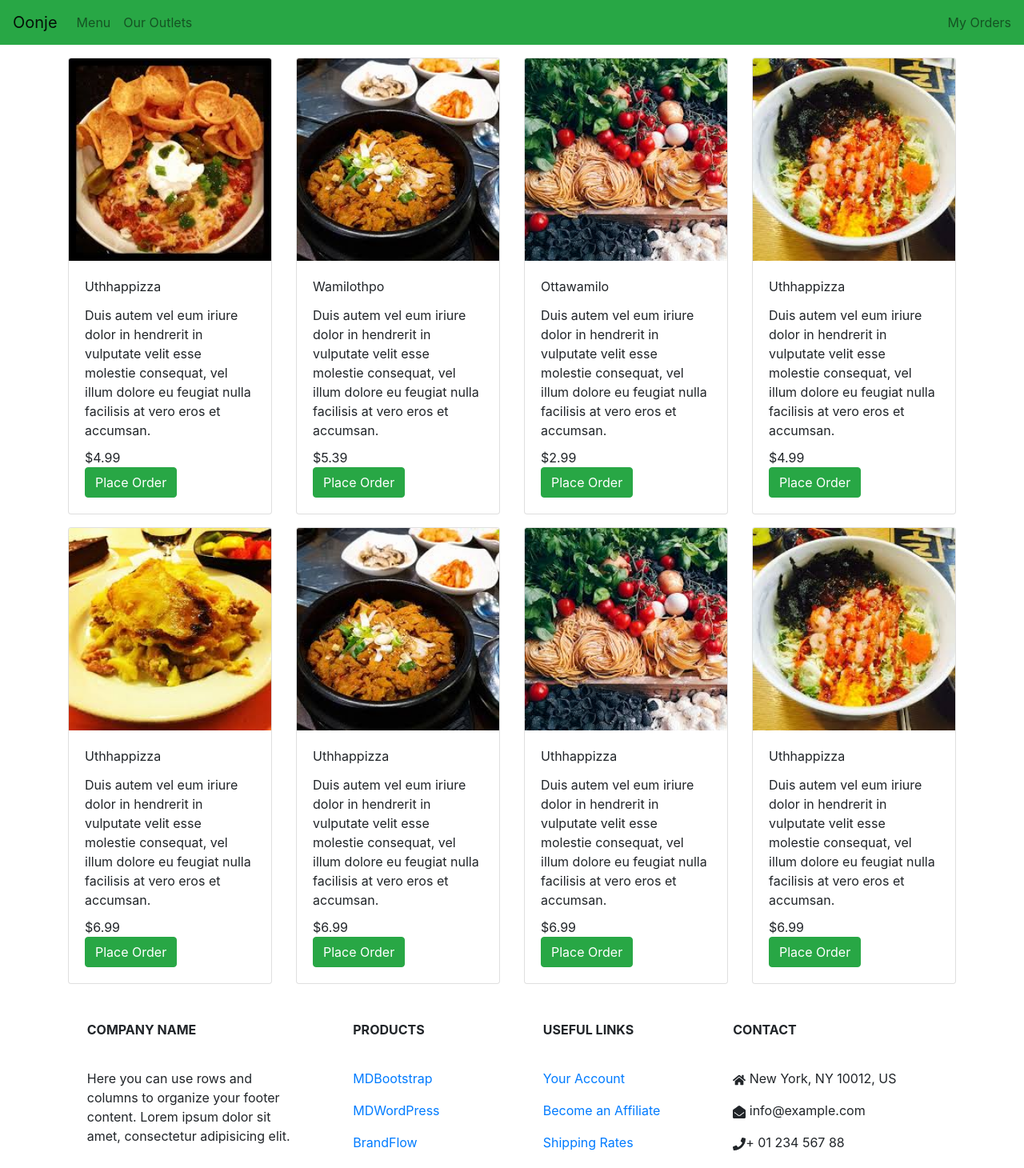
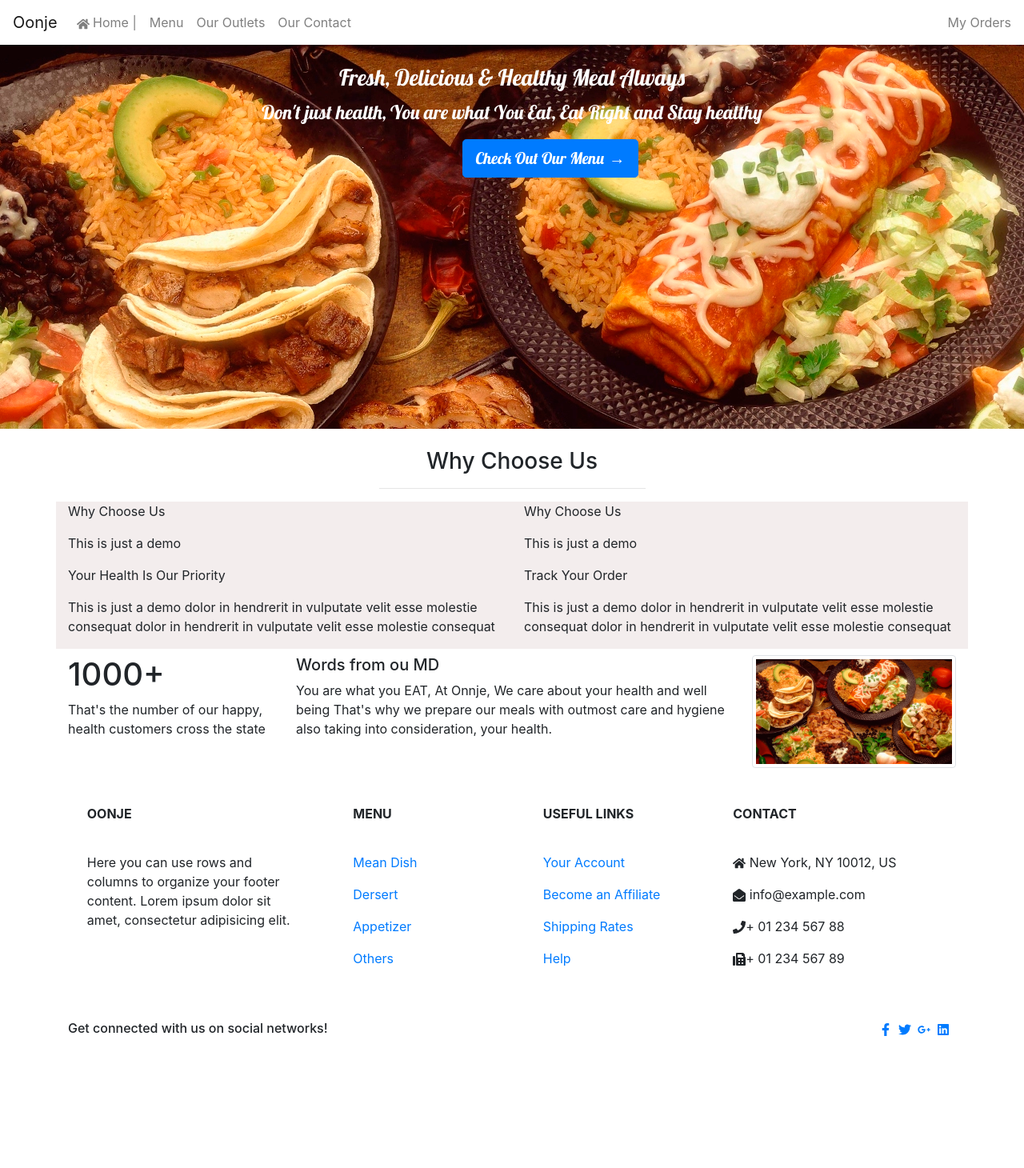
Before and after one commit to kehdcode/Onje, a React (Create React App) app in the folder my-food/: page /home in a window 1280 px wide. Shown: the top 1460 px of the page at 80% size. After the commit the page ends 1322 px from the top, so only its background shows below. Built offline with nearby package versions, Linux system fonts and the light colour scheme.

Commit message:
styles and more components

```diff
--- a/my-food/src/App.js
+++ b/my-food/src/App.js
@@ -1,24 +1,20 @@
 import React, { useState, Component } from 'react';
-import Navigation from './Components/NavBar'
+import Main from './Components/Main'
 import './App.css';
-import { DISHES } from './shared/dishes'
-import Menu from './Components/Menu'
-import Footer from './Components/Footer'
+import { BrowserRouter } from 'react-router-dom'
+
 
 class App extends Component {
-  constructor(props){
-    super(props)
-    this.state = {
-      dishes: DISHES.items
-    }
-  }
+
   render(){
     return(
+      <BrowserRouter>
       <div>
-        <Navigation />
-        <Menu dishes={this.state.dishes}/>
-        <Footer />
+
+        <Main />
+
       </div>
+      </BrowserRouter>
     )
   }
 
--- /dev/null
+++ b/my-food/src/Components/Contact.js
@@ -0,0 +1,19 @@
+import React,  { Component } from "react";
+
+
+
+
+class Contact extends Component {
+    constructor(props){
+        super(props)
+    }
+
+    render(){
+        return(
+            <h1> Contact Us</h1>
+        )
+    }
+}
+
+
+export default Contact;
--- a/my-food/src/Components/Footer.js
+++ b/my-food/src/Components/Footer.js
@@ -13,7 +13,7 @@ function Footer (props) {
                     <div className="row mt-3">
 
                         <div className="col-md-3 col-lg-4 col-xl-3 mx-auto mb-4">
-                        <h6 className="text-uppercase font-weight-bold">Company name</h6>
+                        <h6 className="text-uppercase font-weight-bold">Oonje</h6>
                         <hr className="deep-purple accent-2 mb-4 mt-0 d-inline-block mx-auto" />
                         <p>Here you can use rows and columns to organize your footer content. Lorem ipsum dolor sit amet,
                         consectetur
@@ -23,19 +23,19 @@ function Footer (props) {
                         <div className="col-md-2 col-lg-2 col-xl-2 mx-auto mb-4">
 
 
-                            <h6 className="text-uppercase font-weight-bold">Products</h6>
+                            <h6 className="text-uppercase font-weight-bold">Menu</h6>
                             <hr className="deep-purple accent-2 mb-4 mt-0 d-inline-block mx-auto" />
                             <p>
-                            <a href="#!">MDBootstrap</a>
+                            <a href="#!">Mean Dish</a>
                             </p>
                             <p>
-                            <a href="#!">MDWordPress</a>
+                            <a href="#!">Dersert</a>
                             </p>
                             <p>
-                            <a href="#!">BrandFlow</a>
+                            <a href="#!">Appetizer</a>
                             </p>
                             <p>
-                            <a href="#!">Bootstrap Angular</a>
+                            <a href="#!">Others</a>
                             </p>
                         </div>
 
--- /dev/null
+++ b/my-food/src/Components/Home.css
@@ -0,0 +1,35 @@
+@import url('https://fonts.googleapis.com/css2?family=Lobster&family=Roboto:ital,wght@1,900&display=swap');
+
+.main-body {
+  background-image: url("/Food 6.jpg");
+  height: 60vh;
+  width: auto;
+  color: #fff;
+  border-radius: 0, 0, 10px;
+  font-size: x-large;
+  font-family: 'Lobster', cursive;
+  position: -webkit-sticky;
+  position: sticky;
+}
+.main-body button {
+  margin-left: 45%;
+}
+button >.arrow {
+  padding-left: 2px;
+  font-weight: 100;
+
+}
+hr.under {
+  width: 30%;
+}
+
+div.reason-all {
+
+ height: 150vh;
+
+}
+div.reason {
+  background-color: rgb(243, 237, 237);
+  width: 50%;
+  z-index: 1;
+}
--- /dev/null
+++ b/my-food/src/Components/Home.js
@@ -0,0 +1,81 @@
+import React, { Component } from "react";
+import { FaHome, FaEnvelopeOpen, FaPhone, FaFax, FaFacebookF, FaInstagram, FaTwitter, FaGooglePlusG, FaLinkedin} from "react-icons/fa";
+
+import './Home.css'
+
+
+
+class Home extends Component {
+
+    render(){
+        return(
+            <React.Fragment>
+            <div className="container-fluid">
+                <div className="row">
+                    <div className="col-12 main-body">
+                        <h3 className="text-center mt-4">Fresh, Delicious & Healthy Meal Always</h3>
+                        <p className="text-center">Don't just health, You are what You Eat, Eat Right and Stay healthy</p>
+                        <button type="button" className="btn btn-primary btn-lg center">Check Out Our Menu <span className="arrow">&#x2192;</span> </button>
+                    </div>
+
+                </div>
+            </div>
+            <div className="container ">
+                <div className="row">
+                    <div className="col-12">
+                        <h3 className="text-center mt-4">Why Choose Us</h3>
+                        <hr className="under" />
+                    </div>
+                </div>
+            </div>
+            <div className="container ">
+                <div className="row">
+                    <div className="col-6 reason one">
+                        <p className="">Why Choose Us</p>
+                        <p>This is just a demo</p>
+                    </div>
+                    <div className="col-6 reason two">
+                        <p className="">Why Choose Us</p>
+                        <p>This is just a demo</p>
+                    </div>
+                    <div className="col-6  reason">
+                        <p className="">Your Health Is Our Priority</p>
+                        <p>This is just a demo dolor in hendrerit in vulputate velit esse molestie consequat
+                        dolor in hendrerit in vulputate velit esse molestie consequat
+                        </p>
+                    </div>
+                    <div className="col-6 reason">
+                        <p className="">Track Your Order</p>
+                        <p>This is just a demo dolor in hendrerit in vulputate velit esse molestie consequat
+                        dolor in hendrerit in vulputate velit esse molestie consequat
+                        </p>
+                    </div>
+                </div>
+            </div>
+            <div className="container mt-2">
+                <div className="row">
+                    <div className="col-3">
+                        <h1>1000+</h1>
+                        <p>That's the number of our happy, health customers cross the state</p>
+                    </div>
+                    <div className="col-6">
+                        <h5> Words from ou MD </h5>
+                        <p>You are what you EAT, At Onnje, We care about your health and well being
+                            That's why we prepare our meals with outmost care and hygiene also taking
+                            into consideration, your health.
+                        </p>
+                    </div>
+                    <div className="col-3">
+                        <img src="../Food 6.jpg" className="img-thumbnail" />
+                    </div>
+                </div>
+
+            </div>
+            </React.Fragment>
+
+        )
+    }
+
+}
+
+export default Home
--- /dev/null
+++ b/my-food/src/Components/Main.js
@@ -0,0 +1,37 @@
+import React, { Component} from 'react'
+import { DISHES } from '../shared/dishes'
+import Home from './Home'
+import Menu from './Menu'
+import Footer from './Footer'
+import Navigation from './NavBar'
+import Contact from './Contact'
+import { Switch, Route, Redirect } from 'react-router-dom'
+
+
+
+class Main extends Component {
+   constructor(props){
+       super(props)
+       this.state = {
+           dishes : DISHES.items
+       }
+
+   }
+   render(){
+       return(
+           <div>
+             <Navigation />
+             <Switch >
+                <Route path="/home" component={Home} />
+                <Route exact path="/menu" component={() =><Menu dishes={this.state.dishes} />} />
+                <Route exact path="/contact" component={Contact} />
+                <Redirect to="/home" />
+             </Switch>
+
+             <Footer />
+           </div>
+       )
+   }
+}
+
+export default Main;
--- a/my-food/src/Components/Menu.js
+++ b/my-food/src/Components/Menu.js
@@ -12,9 +12,10 @@ class Menu extends Component {
 
 
     }
-    addToCart=(id) => {
+    addToCart=(id, price) => {
         console.log(id);
 
+        console.log(price);
     }
 
     render(){
@@ -27,7 +28,7 @@ class Menu extends Component {
                 <CardTitle>{dish.name}</CardTitle>
                 <CardText>{dish.description}</CardText>
                 <CardSubtitle> ${dish.price}</CardSubtitle>
-                <Button color="success" onClick={()=>this.addToCart(dish.id)}>Place Order</Button>
+                <Button color="success" onClick={()=>this.addToCart(dish.id, dish.price)}>Place Order</Button>
                 </CardBody>
                 </Card>
                 </div>
--- a/my-food/src/Components/NavBar.js
+++ b/my-food/src/Components/NavBar.js
@@ -1,5 +1,7 @@
 import React, { useState } from 'react';
 import { Collapse, Navbar, NavbarToggler, NavbarBrand, Nav, NavItem, NavLink, NavbarText } from 'reactstrap';
+import { FaHome, } from "react-icons/fa";
+
 
 
 const Navigation = (props) => {
@@ -9,16 +11,22 @@ const Navigation = (props) => {
 
   return (
     <div className="">
-    <Navbar color="success" light expand="md" className="success">
+    <Navbar color="" light expand="md" className="success">
       <NavbarBrand href="/">Oonje</NavbarBrand>
       <NavbarToggler onClick={toggle} />
       <Collapse isOpen={isOpen} navbar>
         <Nav className="mr-auto" navbar>
-          <NavItem>
-            <NavLink href="/components/">Menu</NavLink>
+        <NavItem>
+            <NavLink href="/"> <FaHome /> Home | </NavLink>
           </NavItem>
           <NavItem>
-            <NavLink href="//">Our Outlets</NavLink>
+            <NavLink href="menu">Menu</NavLink>
+          </NavItem>
+          <NavItem>
+            <NavLink href="outlet">Our Outlets</NavLink>
+          </NavItem>
+          <NavItem>
+            <NavLink href="contact">Our Contact</NavLink>
           </NavItem>
         </Nav>
         <NavbarText>My Orders</NavbarText>
```
Also changed, not shown: my-food/public/Food 6.jpg (added), my-food/public/assests/images/Food 6.jpg (added).
